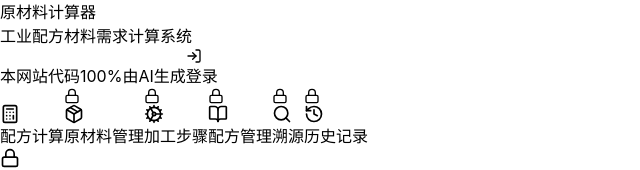
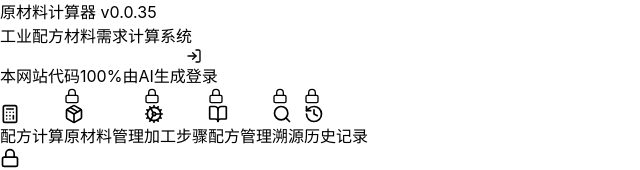
Before and after one commit to Baron-2333/jisuanyuancailiao, a React (Vite) app: page / in a window 1280 px wide. Shown: the top 170 px of the page, without its empty margins (0-640 px from the left). Built offline with nearby package versions, Linux system fonts and the light colour scheme; the HTML template or start-up script is replaced by a standard one.

Commit message:
添加版本号 v0.0.35 到页面标题

```diff
--- a/src/App.tsx
+++ b/src/App.tsx
@@ -155,7 +155,7 @@ export default function App() {
           <header className={cn("shadow-sm border-b backdrop-blur-xl", isDark ? "bg-slate-900/70 border-slate-700/50" : "bg-white/70 border-gray-200/50")}>
             <div className="max-w-6xl mx-auto px-4 py-4 flex items-center justify-between">
               <div>
-                <h1 className={cn("text-2xl font-bold", isDark ? "text-white" : "text-gray-800")}>原材料计算器</h1>
+                <h1 className={cn("text-2xl font-bold", isDark ? "text-white" : "text-gray-800")}>原材料计算器 <span className="text-xs text-slate-500 ml-1">v0.0.35</span></h1>
                 <p className={cn("text-base mt-1", isDark ? "text-slate-400" : "text-gray-500")}>工业配方材料需求计算系统</p>
               </div>
               <div className="flex flex-col items-end gap-1">
@@ -312,7 +312,7 @@ export default function App() {
           <header className={cn("shadow-sm border-b backdrop-blur-xl", isDark ? "bg-slate-900/70 border-slate-700/50" : "bg-white/70 border-gray-200/50")}>
             <div className="max-w-6xl mx-auto px-4 py-4 flex items-center justify-between">
               <div>
-                <h1 className={cn("text-2xl font-bold", isDark ? "text-white" : "text-gray-800")}>原材料计算器</h1>
+                <h1 className={cn("text-2xl font-bold", isDark ? "text-white" : "text-gray-800")}>原材料计算器 <span className="text-xs text-slate-500 ml-1">v0.0.35</span></h1>
                 <p className={cn("text-base mt-1", isDark ? "text-slate-400" : "text-gray-500")}>工业配方材料需求计算系统</p>
               </div>
               <div className="flex flex-col items-end gap-1">
```
Also changed, not shown: 4 other files (tests, documents, lock files or other folders).
